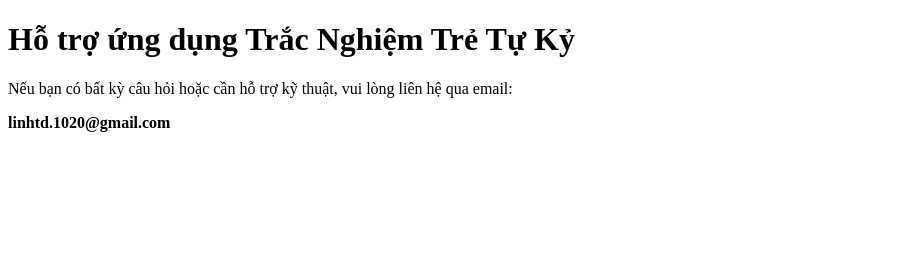
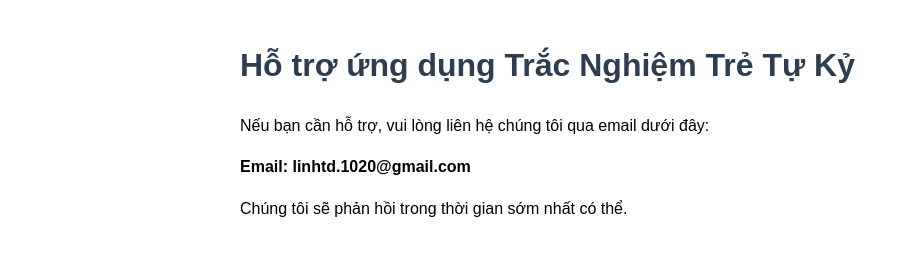
Before and after one commit to trandanhlinh/tracnghiemtretuky-support, a plain HTML site: page index.html in a window 1280 px wide. Shown: the whole page, without its empty margins (0-910 px from the left). Drawn offline with Linux system fonts and the light colour scheme.

Commit message:
Update index.html

```diff
--- a/index.html
+++ b/index.html
@@ -1,12 +1,26 @@
 <!DOCTYPE html>
-<html>
+<html lang="vi">
 <head>
-  <meta charset="UTF-8">
+  <meta charset="UTF-8" />
+  <meta name="viewport" content="width=device-width, initial-scale=1.0"/>
   <title>Hỗ trợ ứng dụng</title>
+  <style>
+    body {
+      font-family: Arial, sans-serif;
+      max-width: 800px;
+      margin: 40px auto;
+      padding: 0 20px;
+      line-height: 1.6;
+    }
+    h1 {
+      color: #2c3e50;
+    }
+  </style>
 </head>
 <body>
   <h1>Hỗ trợ ứng dụng Trắc Nghiệm Trẻ Tự Kỷ</h1>
-  <p>Nếu bạn có bất kỳ câu hỏi hoặc cần hỗ trợ kỹ thuật, vui lòng liên hệ qua email:</p>
-  <p><strong>linhtd.1020@gmail.com</strong></p>
+  <p>Nếu bạn cần hỗ trợ, vui lòng liên hệ chúng tôi qua email dưới đây:</p>
+  <p><strong>Email: linhtd.1020@gmail.com</strong></p>
+  <p>Chúng tôi sẽ phản hồi trong thời gian sớm nhất có thể.</p>
 </body>
 </html>
```
